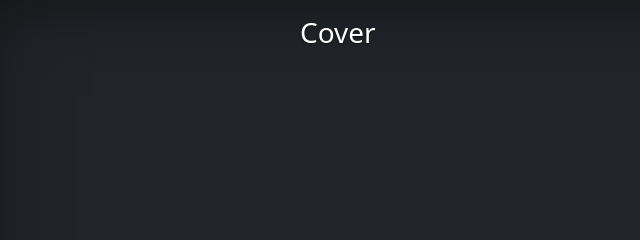
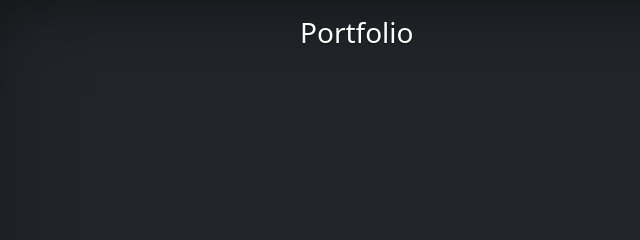
Before and after one commit to SNdiman/bootstrap-portfolio, a plain HTML site: page index.html in a window 1280 px wide. Shown: the top 240 px of the page, 20-660 px from the left. Drawn offline with nearby package versions, Linux system fonts and the light colour scheme.

Commit message:
modified title and nav title

```diff
--- a/index.html
+++ b/index.html
@@ -6,7 +6,7 @@
     <meta name="description" content="">
     <meta name="author" content="Mark Otto, Jacob Thornton, and Bootstrap contributors">
     <meta name="generator" content="Hugo 0.84.0">
-    <title>Cover Template · Bootstrap v5.0</title>
+    <title>Portfolio | Sibusiso Ndimande</title>
 
     <link rel="canonical" href="https://getbootstrap.com/docs/5.0/examples/cover/">
 
@@ -40,7 +40,7 @@
 <div class="cover-container d-flex w-100 h-100 p-3 mx-auto flex-column">
   <header class="mb-auto">
     <div>
-      <h3 class="float-md-start mb-0">Cover</h3>
+      <h3 class="float-md-start mb-0">Portfolio</h3>
       <nav class="nav nav-masthead justify-content-center float-md-end">
         <a class="nav-link active" aria-current="page" href="#">Home</a>
         <a class="nav-link" href="#">Features</a>
```
